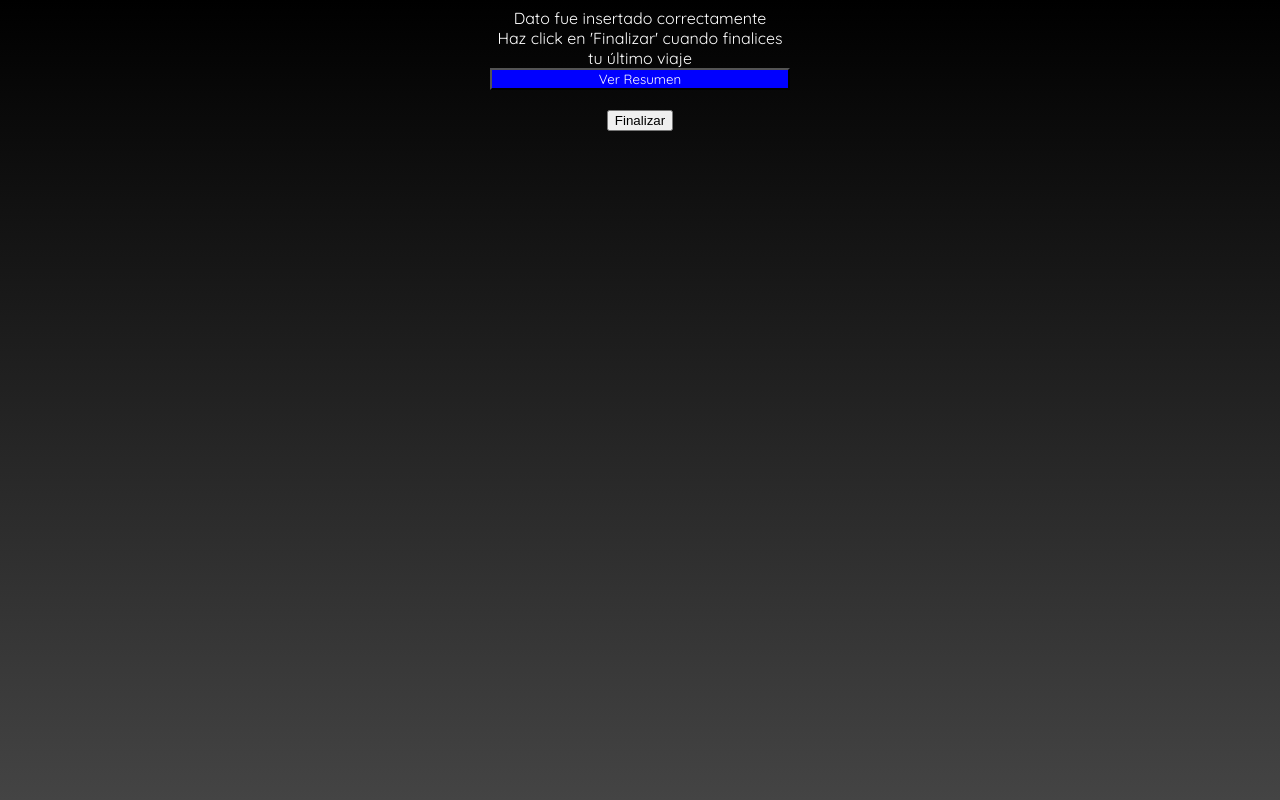
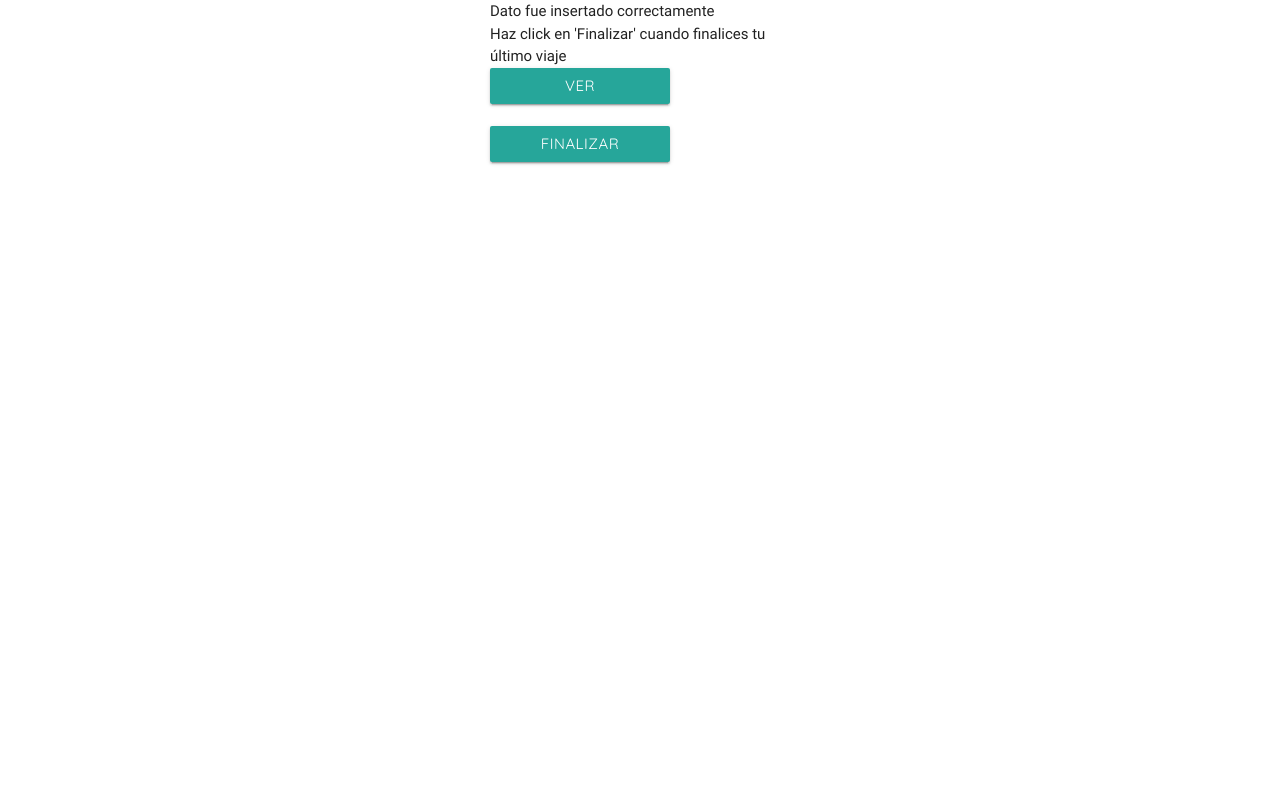
Before and after one commit to NicolasIbarra/UberMetrics, a PHP site: page /iniForm.php in a window 1280 px wide. Run offline with PHP 8.4, Linux system fonts and the light colour scheme; data that the repository does not hold is empty; some libraries are stand-ins or nearby versions.

Commit message:
Experimentando con Material Design. Dejaré esta experimentación para más adelante porque aún no lo domino bien. Por ahora me centraré en funcionalidad con diseño propio

```diff
--- a/function.php
+++ b/function.php
@@ -3,6 +3,7 @@
 function headWeb() {
 	echo "<link rel='stylesheet' href='style.css' type='text/css' />";
 	echo "<link rel='stylesheet' href='buttons.css' type='text/css' />";
+	echo "<link rel='stylesheet' href='https://cdnjs.cloudflare.com/ajax/libs/materialize/0.100.2/css/materialize.min.css'>";
 	echo "<meta charset='UTF-8'>";
 	echo "<script src='https://code.jquery.com/jquery-3.2.1.min.js' integrity='sha256-hwg4gsxgFZhOsEEamdOYGBf13FyQuiTwlAQgxVSNgt4=' crossorigin='anonymous'></script>";
 	echo "<link href='https://fonts.googleapis.com/css?family=Nunito:200,200i,300,300i,400,400i,600,600i,700,700i,800,800i,900,900i' rel='stylesheet'>";
--- a/ini.php
+++ b/ini.php
@@ -18,7 +18,7 @@ headWeb();
 				<br>
 				<input type="text" name="cashIni" placeholder="   cash inicial..." />
 				<br>
-				<input id="submit" type="submit" value="enviar" />
+				<input class="btn" type="submit" value="enviar" />
 			</form>
 		</div>
 	</body>
--- a/iniForm.php
+++ b/iniForm.php
@@ -37,24 +37,24 @@ echo "<br />";
 				<script>
 					$(document).ready(function() {
 						$('#boton').click(function(){
-							$('#boton').toggleClass('highlight');
 							$('#resumen').animate({
 								height: 'toggle'
 							}, 200);
 						});
 					});
 				</script>
-			<button id="boton">Ver Resumen</button>
+			<input type="submit" class="btn" id="boton" value="ver"/>
 			<div id="resumen" style="display: none">
 				<?php resumenTotal(); ?>
 			</div>
 			<div id="iniciar">
 				<?php
 				echo "<br />";
-				echo '<a href="end.php"><button>Finalizar</button></a>';
+				echo '<input type="submit" class="btn" value="Finalizar" />';
 				echo "<br />";
 				?>
 			</div>
+
 		</div>
 
 </html>
--- a/style.css
+++ b/style.css
@@ -1,57 +1,4 @@
-html {
-	/* Permalink - use to edit and share this gradient: http://colorzilla.com/gradient-editor/#000000+0,444444+100 */
-	background: rgb(0,0,0); /* Old browsers */
-	background: -moz-linear-gradient(top, rgba(0,0,0,1) 0%, rgba(68,68,68,1) 100%); /* FF3.6-15 */
-	background: -webkit-linear-gradient(top, rgba(0,0,0,1) 0%,rgba(68,68,68,1) 100%); /* Chrome10-25,Safari5.1-6 */
-	background: linear-gradient(to bottom, rgba(0,0,0,1) 0%,rgba(68,68,68,1) 100%); /* W3C, IE10+, FF16+, Chrome26+, Opera12+, Safari7+ */
-	filter: progid:DXImageTransform.Microsoft.gradient( startColorstr='#000000', endColorstr='#444444',GradientType=0 ); /* IE6-9 */
-	color: white;
-	font-family: Quicksand;
-	height: 100%;
-}
-
 #container {
 	max-width: 300px;
 	margin: auto;
-	text-align: center;
 }
-
-#boton {
-	position: relative;
-	width: 100%;
-	background-color: blue;
-	color: white;
-	font-family: Quicksand;
-}
-
-#boton.highlight {
-	background-color: red;
-}
-
-form {
-	margin: auto;
-}
-
-.parrafo {
-	margin-top: 0;
-	margin-bottom: 0;
-}
-
-input {
-	position: relative;
-	width: 70%;
-	padding: 10px;
-	height: 20px;
-	margin: 5px;
-	border-radius: 7px;
-}
-
-#submit {
-	position: relative;
-	background-color: grey;
-	color: white;
-	height: 40px;
-	border-radius: 7px;
-	padding: 0;
-	width: 78%;
-}
```
